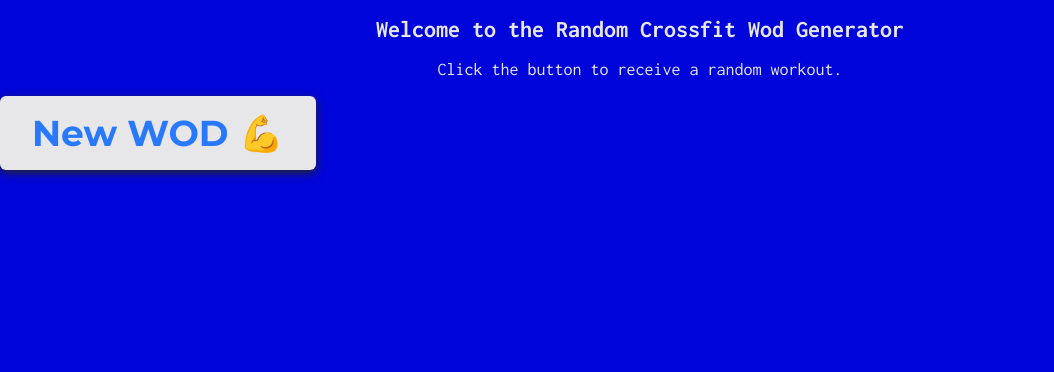
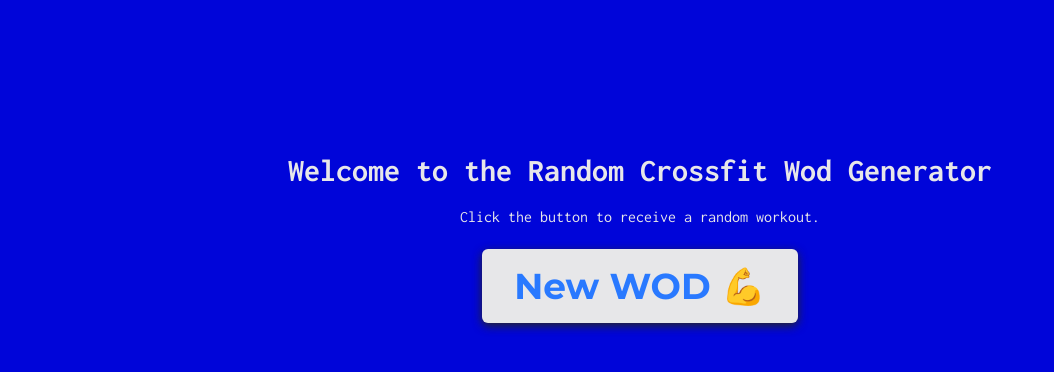
Before and after one commit to jacobpackert/crossfit-wod-react, a React (Create React App) app: page / in a window 1280 px wide. Shown: the top 372 px of the page, without its empty margins (0-1054 px from the left). Built offline with nearby package versions, Linux system fonts and the light colour scheme; no server answers.

Commit message:
added even more styling

```diff
--- a/src/App.css
+++ b/src/App.css
@@ -15,14 +15,14 @@
 } */
 
 .App-title {
-  font-size: 1.5em;
+  font-size: 2em;
+  margin-top: 15%;
 }
 
 .App-intro {
-  font-size: large;
+  font-size: 1em;
 }
 
-@keyframes App-logo-spin {
-  from { transform: rotate(0deg); }
-  to { transform: rotate(360deg); }
+p {
+  font-size: 1.5em;
 }
--- a/src/components/NewButton.css
+++ b/src/components/NewButton.css
@@ -5,6 +5,7 @@ button {
     color: #2979FF;
     padding: 15px 32px;
     text-align: center;
+    margin: auto;
     text-decoration: none;
     display: inline-block;
     font-size: 36px;
--- a/src/components/WorkoutDescription.jsx
+++ b/src/components/WorkoutDescription.jsx
@@ -3,7 +3,7 @@ import React from 'react';
 class WorkoutDescription extends React.Component {
     render () {
         return (
-            <div dangerouslySetInnerHTML={{__html: this.props.wodContent}}></div>
+            <p><div dangerouslySetInnerHTML={{__html: this.props.wodContent}}></div></p>
         )
     }
 };
--- a/src/index.css
+++ b/src/index.css
@@ -1,5 +1,5 @@
 body {
-  margin: 0;
+  margin: 10%;
   padding: 0;
   font-family: sans-serif;
 }
```
